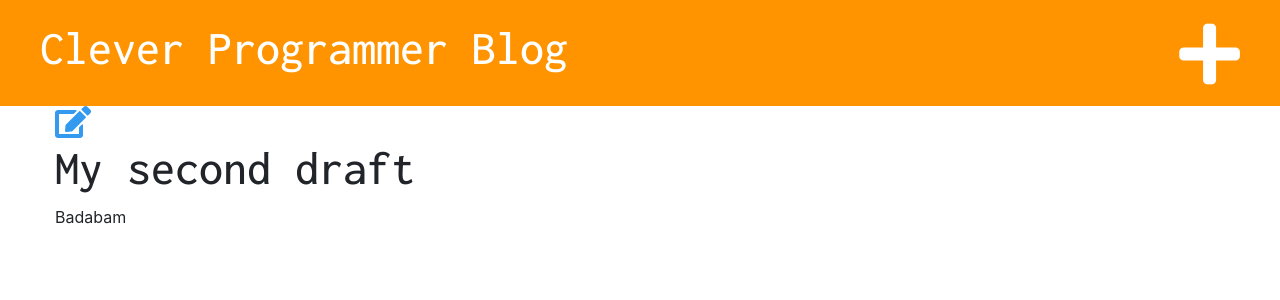
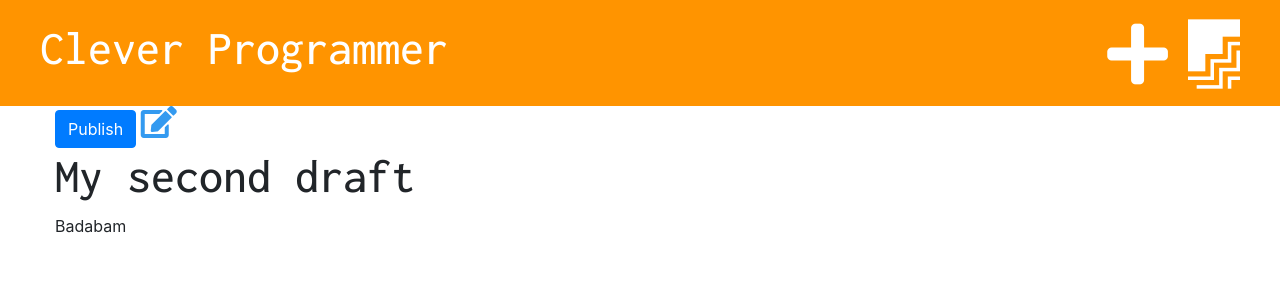
Before and after one commit to vikramk55/my_django_site, a Django app: page /post/8/ in a window 1280 px wide. Shown: the top 300 px of the page. Run offline with Django 3.2, Linux system fonts and the light colour scheme; a user stored in the database is signed in; data comes from the database, SQL or seed files in the repository; both versions use the stored data as it was after the commit; some libraries are stand-ins or nearby versions.

Commit message:
Add feature to make drafts and publish them.

```diff
--- a/blog/templates/blog/base.html
+++ b/blog/templates/blog/base.html
@@ -13,8 +13,9 @@
 <body>
 <div class="page-header">
     {% if user.is_authenticated %}
+        <a href="{% url 'post_draft_list' %}" class="top-menu"><i class="fab fa-firstdraft fa-2x"></i></a>
         <a href="{% url 'post_new' %}" class="top-menu"><i class="fas fa-plus fa-2x"></i></a>
-        <h1><a href="{% url "post_list" %}">Clever Programmer Blog</a></h1>
+        <h1><a href="{% url "post_list" %}">Clever Programmer </a></h1>
     {% endif %}
 
 </div>
--- a/blog/templates/blog/post_detail.html
+++ b/blog/templates/blog/post_detail.html
@@ -7,6 +7,8 @@
               <div class="date">
                   {{ post.published_date }}
               </div>
+            {% else %}
+              <a href="{% url 'post_publish' pk=post.pk %}" class="btn btn-primary">Publish</a>
             {% endif %}
             {% if user.is_authenticated %}
                 <a href="{% url 'post_edit' pk=post.pk %}"><i class="fas fa-edit fa-2x" style="color: #339af0"></i></a>
--- a/blog/urls.py
+++ b/blog/urls.py
@@ -16,4 +16,14 @@ urlpatterns = [
     # 127.0.0.1:8000/post/2/edit ---> local
     # mydjangosite.com/post/2/edit ---> online
     path('post/<int:pk>/edit/', views.post_edit, name='post_edit'),
+
+    # 127.0.0.1:8000/drafts ---> local
+    # mydjangosite.com/drafts ---> online
+    path('drafts/', views.post_draft_list, name='post_draft_list'),
+
+    # 127.0.0.1:8000/post/2/publish ---> local
+    # mydjangosite.com/post/2/publish ---> online
+    path('post/<int:pk>/publish/', views.post_publish, name='post_publish'),
+
+
 ]
--- a/blog/views.py
+++ b/blog/views.py
@@ -21,7 +21,6 @@ def post_new(request):
         if form.is_valid():
             post = form.save(commit=False)
             post.author = request.user
-            post.published_date = timezone.now()
             post.save()
             return redirect('post_detail',pk=post.pk)
     else:
@@ -37,10 +36,19 @@ def post_edit(request, pk):
         if form.is_valid():
             post = form.save(commit=False)
             post.author = request.user
-            post.published_date = timezone.now()
             post.save()
             return redirect('post_detail', pk=post.pk)
     else:
          form = PostForm(instance=post)
          stuff_for_frontend = {'form': form}
     return render(request,'blog/post_edit.html', stuff_for_frontend)
+
+def post_draft_list(request):
+    posts = Post.objects.filter(published_date__isnull=True).order_by("-created_date")
+    stuff_for_frontend = {'posts': posts}
+    return render(request, 'blog/post_draft_list.html', stuff_for_frontend)
+
+def post_publish(request, pk):
+    post = get_object_or_404(Post, pk=pk)
+    post.publish()
+    return redirect('post_detail', pk=pk)
```
Also changed, not shown: blog/templates/blog/post_draft_list.html (added, +12 -0 lines), db.sqlite3.
